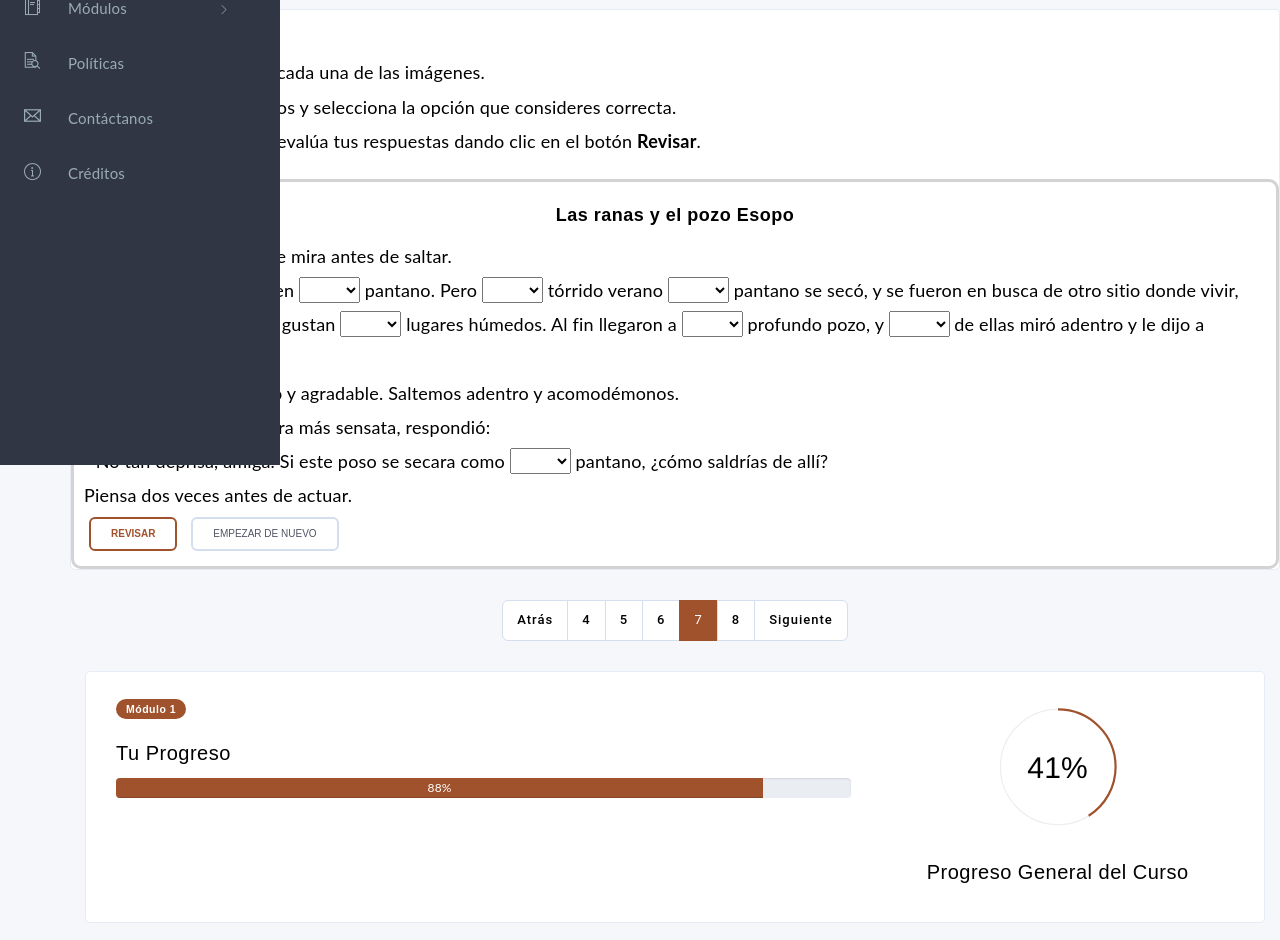
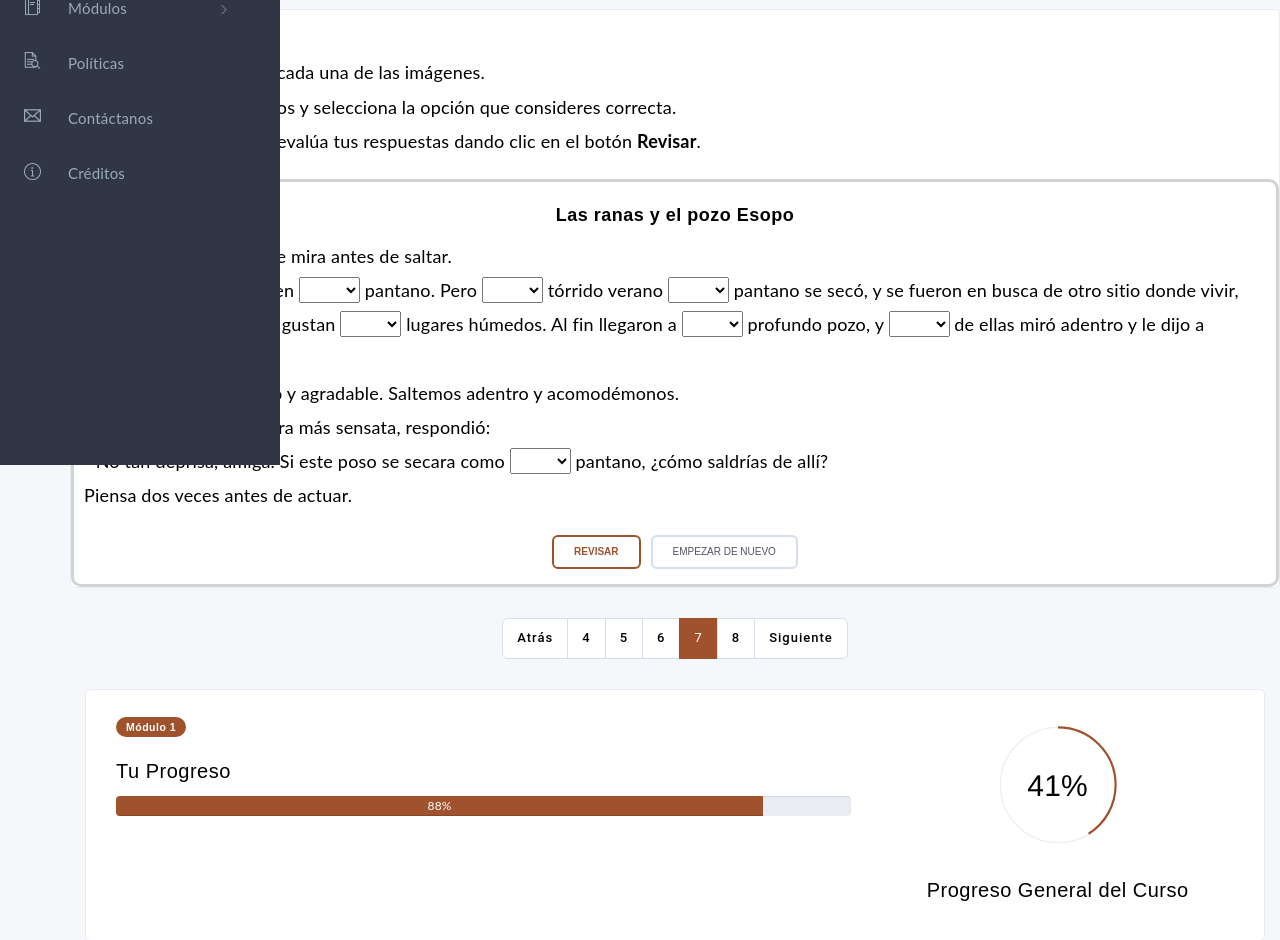
Before and after one commit to rubenpablobm/CVA_ComponentesDeUnaOracion, a PHP site: page /html/modulo1/modulo1-7.html in a window 1280 px wide. Shown: the part 335-1275 px from the top of the page. Run offline with PHP 8.4, Linux system fonts and the light colour scheme; some libraries are stand-ins or nearby versions.

Commit message:
Centra botones de quiz con dropdowns

```diff
--- a/assets/css/curso/dropDownQuiz.css
+++ b/assets/css/curso/dropDownQuiz.css
@@ -9,6 +9,14 @@
   display: inline;
 }
 
+.input-container {
+  display: flex;
+  flex-direction: row;
+  justify-content: center;
+  flex-wrap: wrap;
+  margin-top: 1.5%;
+}
+
 ol li {
   background-image: none;
   padding: 10px;
--- a/html/modulo1/modulo1-7.html
+++ b/html/modulo1/modulo1-7.html
@@ -357,8 +357,10 @@
 
                                 <br/>
 
-                                <input class="button" type="submit" id="submit" value="Revisar" />
-                                <input class="button btn-default" type="reset" class="reset" id="reset" name="reset" value="Empezar de nuevo" />
+                                <div class="input-container">
+                                  <input class="button" type="submit" id="submit" value="Revisar" />
+                                  <input class="button btn-default" type="reset" class="reset" id="reset" name="reset" value="Empezar de nuevo" />
+                                </div>
                               </form>
                                <div id="score"></div>
                                  <div class="address">
```
